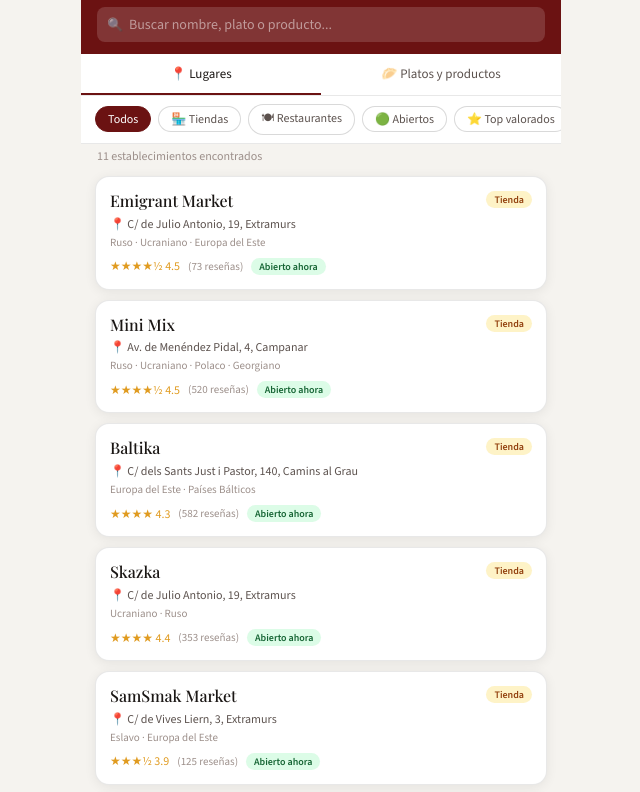
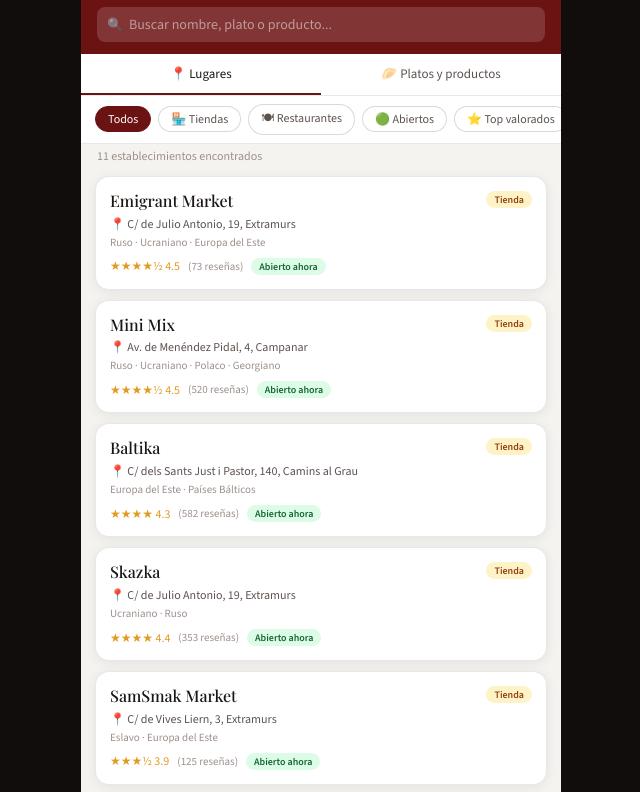
Before and after one commit to javicvjavicv-ctrl/saboresdeleste, a plain HTML site: page index.html in a window 1280 px wide. Shown: the part 51-843 px from the top of the page, without its empty margins (319-959 px from the left). Drawn offline with nearby package versions, Linux system fonts and the light colour scheme.

Commit message:
Add files via upload

```diff
--- a/index.html
+++ b/index.html
@@ -1,5 +1,5 @@
 <!DOCTYPE html>
-<html lang="es">
+<html lang="es" style="background:#120d0d;color-scheme:light dark">
 <head>
 <meta charset="UTF-8">
 <meta name="viewport" content="width=device-width, initial-scale=1.0, maximum-scale=1.0">
@@ -7,6 +7,7 @@
 <meta name="theme-color" content="#120d0d" media="(prefers-color-scheme: dark)">
 <meta name="apple-mobile-web-app-capable" content="yes">
 <meta name="apple-mobile-web-app-status-bar-style" content="black">
+<meta name="color-scheme" content="dark light">
 <meta name="apple-mobile-web-app-title" content="Sabores del Este">
 <meta name="description" content="Tiendas y restaurantes rusos y del Este de Europa en Valencia">
 <link rel="manifest" href="manifest.json">
@@ -15,6 +16,7 @@
 <link href="https://fonts.googleapis.com/css2?family=Playfair+Display:wght@500;600&family=Source+Sans+3:wght@400;500;600&display=swap" rel="stylesheet">
 <style>
 :root {
+  color-scheme: light dark;
   --red: #6B1212;
   --red-pale: rgba(107,18,18,0.08);
   --bg: #f5f3ef;
```
Also changed, not shown: manifest.json.
